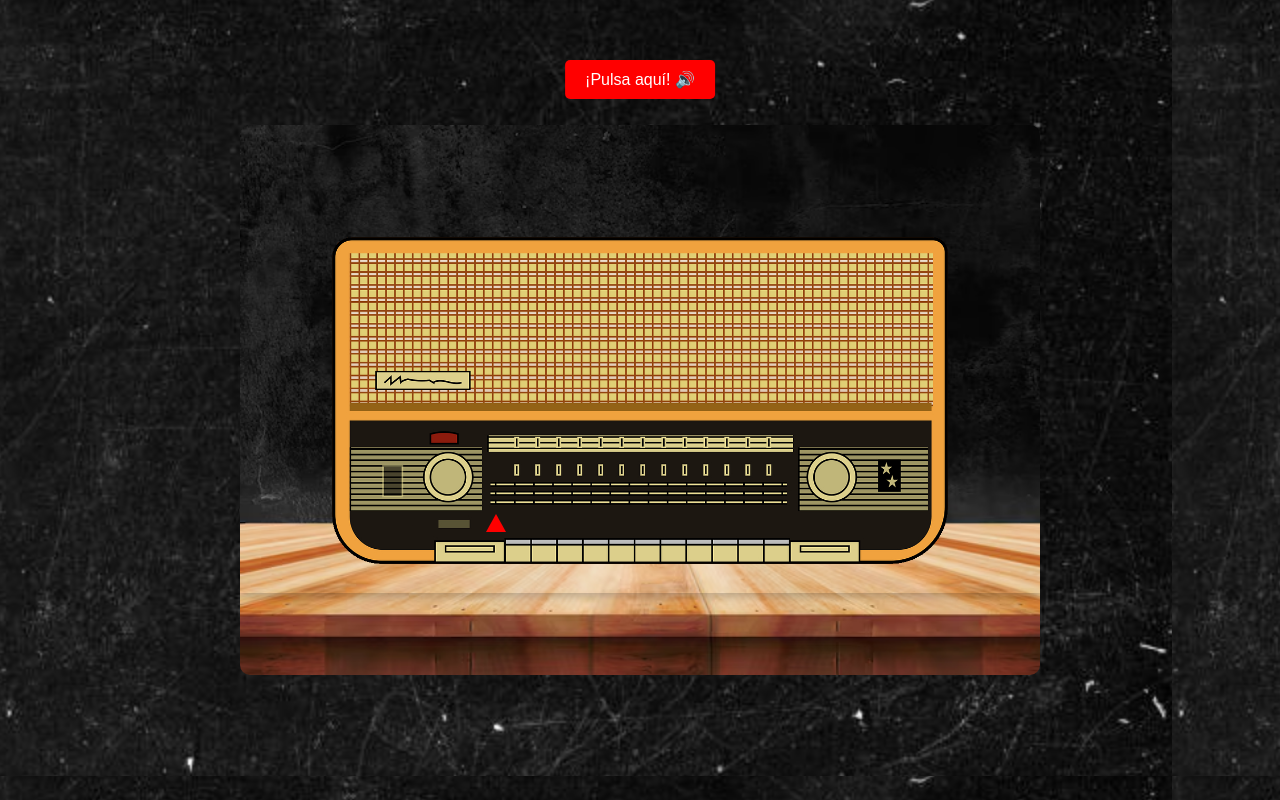
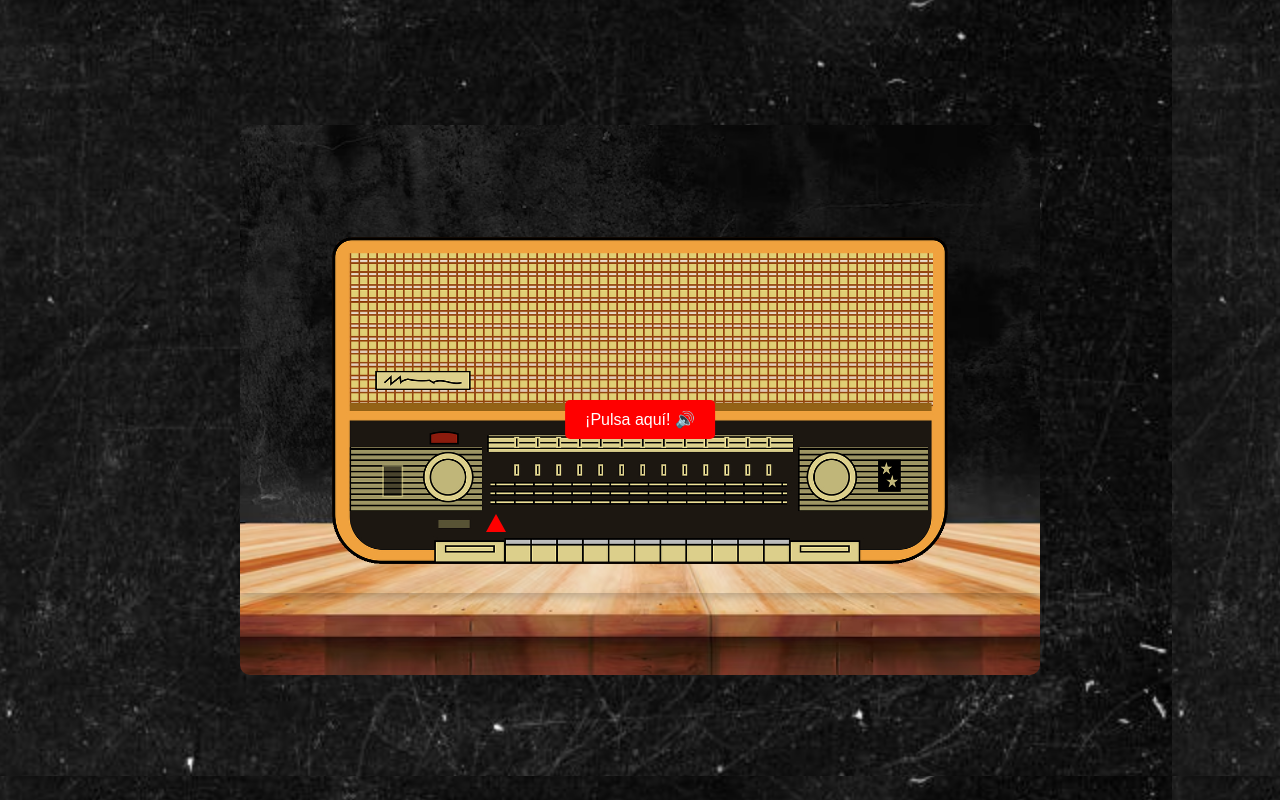
Before and after one commit to FacundoGauna/radioBasic, a plain HTML site: page index.html in a window 1280 px wide. Drawn offline with Linux system fonts and the light colour scheme.

Commit message:
Update style.css

```diff
--- a/style.css
+++ b/style.css
@@ -16,7 +16,7 @@ body {
 /* Botón */
 button {
     position: absolute;
-    top: 60px;
+    top: 50%;
     left: 50%;
     transform: translateX(-50%);
     padding: 10px 20px;
```
